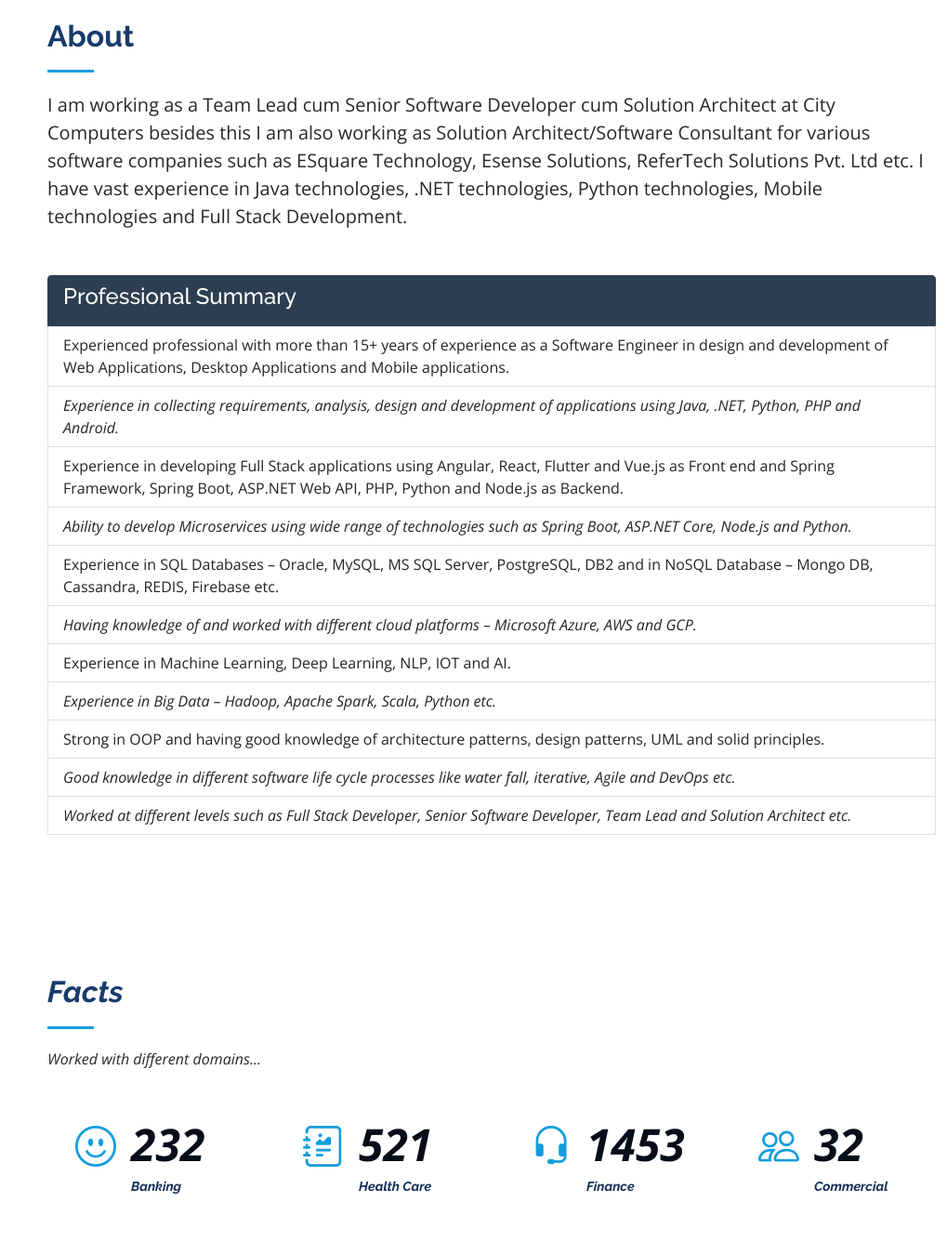
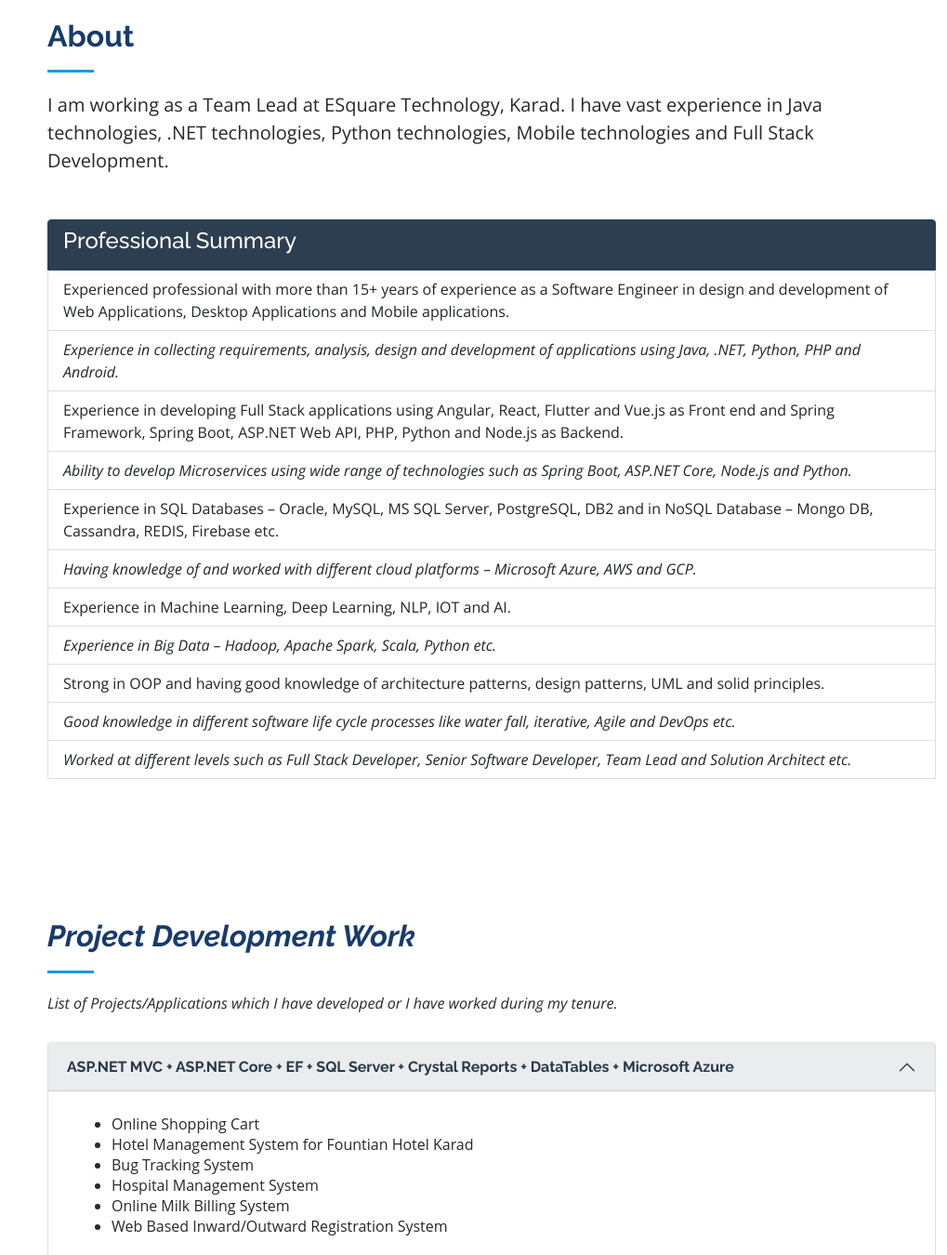
Before and after one commit to surajshaikht/surajshaikht.github.io, a plain HTML site: page index.html in a window 1280 px wide. Shown: the part 840-2190 px from the top of the page at 93% size, without its empty margins (261-1280 px from the left). Drawn offline with nearby package versions, Linux system fonts and the light colour scheme.

Commit message:
Update index.html

```diff
--- a/index.html
+++ b/index.html
@@ -78,7 +78,7 @@
   <section id="hero" class="d-flex flex-column justify-content-center align-items-center">
     <div class="hero-container" data-aos="fade-in">
       <h1>Suraj Sharif Shaikh</h1>
-      <p>I'm <span class="typed" data-typed-items="Team Lead, Senior Software Developer, Full Stack Developer, Solution Architect,Senior Technology Consultant, Delivery Module Lead"></span></p>
+      <p>I'm <span class="typed" data-typed-items="Team Lead, Senior Software Developer, Full Stack Developer, Technical Architect"></span></p>
     </div>
   </section><!-- End Hero -->
 
@@ -90,7 +90,7 @@
 
         <div class="section-title">
           <h2>About</h2>
-          <p class="lead">I am working as a <strong>Team Lead</strong> cum <strong>Senior Software Developer</strong> cum <strong>Solution Architect</strong> at City Computers besides this I am also working as <strong>Solution Architect/Software Consultant</strong> for various software companies such as ESquare Technology, Esense Solutions, ReferTech Solutions Pvt. Ltd etc. I have vast experience in Java technologies, .NET technologies, Python technologies, Mobile technologies and Full Stack Development.</p>
+          <p class="lead">I am working as a <strong>Team Lead</strong> at ESquare Technology, Karad. I have vast experience in Java technologies, .NET technologies, Python technologies, Mobile technologies and Full Stack Development.</p>
           <br/>
           <br/>
             <div class="list-group">
@@ -112,53 +112,6 @@
       </div>
     </section><!-- End About Section -->
 
-    <!-- ======= Facts Section ======= -->
-    <section id="facts" class="facts">
-      <div class="container">
-
-        <div class="section-title">
-          <h2>Facts</h2>
-          <p>Worked with different domains...</p>
-        </div>
-
-        <div class="row no-gutters">
-
-          <div class="col-lg-3 col-md-6 d-md-flex align-items-md-stretch" data-aos="fade-up">
-            <div class="count-box">
-              <i class="bi bi-emoji-smile"></i>
-              <span data-purecounter-start="0" data-purecounter-end="232" data-purecounter-duration="1" class="purecounter"></span>
-              <p><strong>Banking</strong></p>
-            </div>
-          </div>
-
-          <div class="col-lg-3 col-md-6 d-md-flex align-items-md-stretch" data-aos="fade-up" data-aos-delay="100">
-            <div class="count-box">
-              <i class="bi bi-journal-richtext"></i>
-              <span data-purecounter-start="0" data-purecounter-end="521" data-purecounter-duration="1" class="purecounter"></span>
-              <p><strong>Health Care</strong></p>
-            </div>
-          </div>
-
-          <div class="col-lg-3 col-md-6 d-md-flex align-items-md-stretch" data-aos="fade-up" data-aos-delay="200">
-            <div class="count-box">
-              <i class="bi bi-headset"></i>
-              <span data-purecounter-start="0" data-purecounter-end="1453" data-purecounter-duration="1" class="purecounter"></span>
-              <p><strong>Finance</strong></p>
-            </div>
-          </div>
-
-          <div class="col-lg-3 col-md-6 d-md-flex align-items-md-stretch" data-aos="fade-up" data-aos-delay="300">
-            <div class="count-box">
-              <i class="bi bi-people"></i>
-              <span data-purecounter-start="0" data-purecounter-end="32" data-purecounter-duration="1" class="purecounter"></span>
-              <p><strong>Commercial</strong></p>
-            </div>
-          </div>
-
-        </div>
-
-      </div>
-    </section><!-- End Facts Section -->
 
     <!-- ======= Projects Section ======= -->
     <section id="projects" class="projects">
@@ -480,36 +433,36 @@
           <div class="col-lg-6" data-aos="fade-up" data-aos-delay="100">
             <h3 class="resume-title">Professional Experience</h3>
             <div class="resume-item">
-              <h4>Team Lead/Senior Software Developer/Solution Architect</h4>
-              <h5>2008 - Present</h5>
-              <p><em>City Computers</em></p>
+              <h4>Team Lead</h4>
+              <h5>Apr 2017 to Present</h5>
+              <p><em>ESquare Technology, Karad</em></p>
               <ul>
-                <li>Running own small scale software development firm in partnership where I am working as Team Lead.</li>
-                <li>Develop applications as per business requirements in different technologies – Java, .NET, Python and Android</li>
+                <li>Develop applications as per business/client requirements in different technologies – Java, .NET, PHP, Python and Android.</li>
+                <li>Help in solving and troubleshooting various problems in development.</li>
                 <li>Work with front end technologies and back end technologies. </li>
                 <li>Work with different SQL databases and NoSQL Database as per need.</li>
                 <li>Work with different cloud platforms – AWS, Microsoft Azure and GCP</li>
                 <li>Develop final year projects of ME, M. Tech, BE IT, BE CSE, MCA, MSc, BSc and BCA for different domains such as Desktop, Web, Mobile Computing, Cloud Computing, Image Processing, Machine Learning, Deep Learning, NLP, AI, IOT, Block chain and Network security etc.</li>
-                <li>In Parallel, working as a software consultant for following companies. I provide services as mentioned in their responsibilities.</li>
               </ul>
             </div>
             <div class="resume-item">
-              <h4>Software Consultant</h4>
-              <h5>2015 - Present</h5>
-              <p><em>ESquare Technology</em></p>
+              <h4>Team Lead</h4>
+              <h5>2015 - 2017</h5>
+              <p><em>Infosonic Software Solutions Pvt Ltd, Kolhapur</em></p>
               <ul>
                 <li>Analysis and designing of application based on customer needs.</li>
                 <li>Help in solving and troubleshooting their various problems in development.</li>
-                <li>Provide guidance to their developer and help them in development of application in new technologies such as ASP.NET MVC, ASP.NET CORE, Spring Boot, Angular and React etc.</li>
+                <li>•	Develop software products using Windows Forms + ASP.NET + SQL Server+ ASP.NET MVC+ Java+ Spring Boot+ MySQL+ Android+ PHP. </li>
               </ul>
             </div>
             <div class="resume-item">
-              <h4>Software Consultant</h4>
-              <h5>2014 - Present</h5>
-              <p><em>ReferTech Solutions Pvt. Ltd</em></p>
+              <h4>Senior Software Developer</h4>
+              <h5>2013 - 2015</h5>
+              <p><em>Technowing Solutions Pvt Ltd, Pune</em></p>
               <ul>
-                <li>Help in solving and troubleshooting their various problems in development.</li>
-                <li>Guided to develop their various software products using Spring Boot + Hibernate + MySQL + Oracle + Windows Forms + ASP.NET + SQL Server+ ASP.NET MVC+ Android+ PHP + Angular + React.</li>
+                <li>Analysis and designing of application based on customer needs.</li>
+                <li>Help in solving and troubleshooting various problems in development.</li>
+                <li>Develop software products using Windows Forms + ASP.NET+ SQL Server+ Android+ PHP+ Java + JSP/Servlets + Spring Boot +MySQL.</li>
               </ul>
             </div>
           </div>
@@ -517,7 +470,7 @@
             <h3 class="resume-title">Summary</h3>
             <div class="resume-item pb-0">
               <h4>Suraj Shaikh</h4>
-              <p><em>Senior Technology Architect/Delivery Module Lead/Solution Architect.</em></p>
+              <p><em>Team Lead</em></p>
               <ul>
                 <li>Sumangalnagar, East Section, Near Inam Mosque, Karve Naka</li>
                 <li>Karad, Dist-Satara, Maharashtra 415110</li>
@@ -574,7 +527,7 @@
               <div class="email">
                 <i class="bi bi-envelope"></i>
                 <h4>Email:</h4>
-                <p>cityshaikh@gmail.com<br>surajkrd76@gmail.com<br>suraj_shaikh@gmail.com</p>
+                <p>surajshaikht@gmail.com</p>
               </div>
 
               <div class="phone">
```
